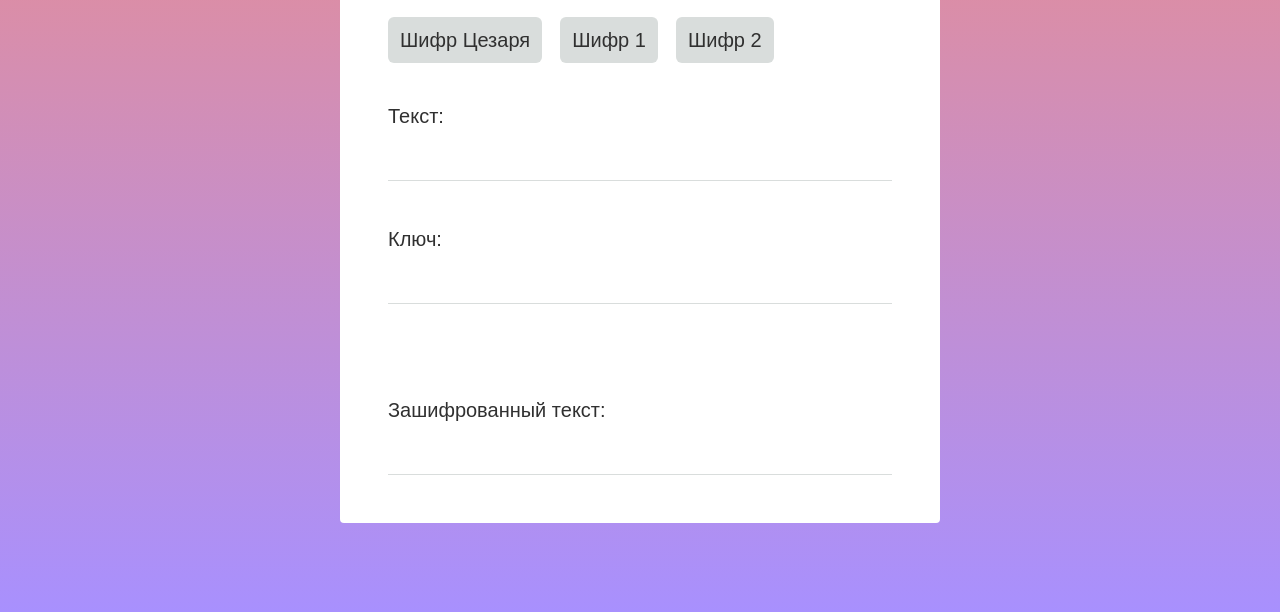
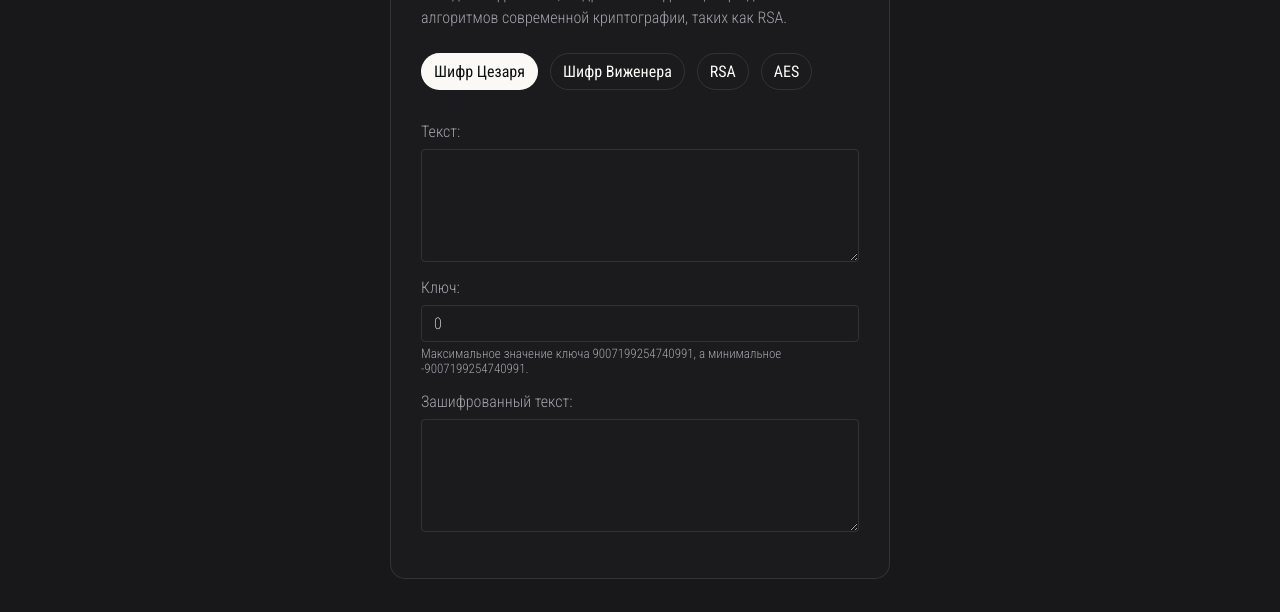
Before and after one commit to v-a-zagoruyko/school-project-ciphers, a plain HTML site: page index.html in a window 1280 px wide. Shown: the part 188-800 px from the top of the page. Drawn offline with Linux system fonts and the light colour scheme.

Commit message:
Implement ceaser cipher

```diff
--- a/index.html
+++ b/index.html
@@ -1,47 +1,78 @@
 <!DOCTYPE html>
 <html lang="ru">
+
 <head>
     <meta charset="UTF-8" />
     <meta name="viewport" content="width=device-width, initial-scale=1.0" />
 
-    <link rel="stylesheet" href="reset.css" />
     <link rel="stylesheet" href="style.css" />
 
     <title></title>
 </head>
+
 <body>
     <section class="section">
         <form action="" class="form">
-        <h1 class="title">Шифры от Никитоса</h1>
+            <h1 class="form__title">
+                Исследование шифров:<br /><span class="form-title--bright">от Цезаря до RSA</span>
+            </h1>
+            <p class="form__text">
+                В рамках проекта мы сравниваем исторические и современные методы
+                шифрования, от древних шифров Цезаря до сложных алгоритмов современной
+                криптографии, таких как RSA.
+            </p>
 
-        <div class="ciphers-select">
-            <div>
-                <input class="input--radio" type="radio" name="cipher" id="ceaser-cipher">
-                <label class="label label--radio" for="ceaser-cipher">Шифр Цезаря</label>
+            <div class="radio-container">
+                <div class="radio-group">
+                    <input
+                        id="ceaser-cipher"
+                        name="ciphers-radio-input"
+                        class="radio-group--input"
+                        type="radio"
+                        data-form-target="ceaser-cipher-form"
+                        checked
+                    />
+                    <label class="radio-group--label" for="ceaser-cipher">Шифр Цезаря</label>
                 </div>
-            <div>
-                <input class="input--radio" type="radio" name="cipher" id="1-cipher">
-                <label class="label label--radio" for="1-cipher">Шифр 1</label>
+
+                <div class="radio-group--block">
+                    <input id="vigenere-cipher" name="ciphers-radio-input" class="radio-group--input" type="radio" />
+                    <label class="radio-group--label" for="vigenere-cipher">Шифр Виженера</label>
                 </div>
-            <div>
-                <input class="input--radio" type="radio" name="cipher" id="2-cipher">
-                <label class="label label--radio" for="2-cipher">Шифр 2</label>
+
+                <div class="radio-group--block">
+                    <input id="rsa-cipher" name="ciphers-radio-input" class="radio-group--input" type="radio" />
+                    <label class="radio-group--label" for="rsa-cipher">RSA</label>
+                </div>
+
+                <div class="radio-group--block">
+                    <input id="aes-cipher" name="ciphers-radio-input" class="radio-group--input" type="radio" />
+                    <label class="radio-group--label" for="aes-cipher">AES</label>
                 </div>
             </div>
 
-        <label class="label" for="general">Текст:</label>
-        <input id="general" class="input" type="text" />
+            <!-- Шифр Цезаря -->
+            <div id="ceaser-cipher-form" class="form-group-container">
+                <div class="form-group">
+                    <label class="form-group--label" for="ceaser-cipher-text">Текст:</label>
+                    <textarea id="ceaser-cipher-text" class="form-group--textarea" rows="5"></textarea>
+                </div>
 
-        <label class="label" for="cipher-key">Ключ:</label>
-        <input id="cipher-key" class="input input-cipher-key" type="text" />
+                <div class="form-group">
+                    <label class="form-group--label" for="ceaser-cipher-text">Ключ:</label>
+                    <input id="ceaser-cipher-key" class="form-group--input" type="text" value="0" />
+                    <span id="ceaser-cipher-key-caption" class="form-group--caption"></span>
+                </div>
 
-        <div class="result">
-            <label class="label" for="encrypted">Зашифрованный текст:</label>
-            <input id="encrypted" class="input" type="text" readonly />
+                <div class="form-group">
+                    <label class="form-group--label" for="encrypted">Зашифрованный текст:</label>
+                    <textarea id="ceaser-cipher-encrypted" class="form-group--textarea" rows="5"></textarea>
+                </div>
             </div>
         </form>
     </section>
 
-    <script src="script.js"></script>
+    <script src="js/script.js" type="module"></script>
 </body>
+
 </html>
--- /dev/null
+++ b/js/ceaser.js
@@ -0,0 +1,43 @@
+import { alphabet } from "./utils.js";
+
+export const getParsedCeaserKey = (candidate) => {
+    const key = parseInt(candidate) || 0;
+    if (key < Number.MIN_SAFE_INTEGER || key > Number.MAX_SAFE_INTEGER) {
+        return 0;
+    }
+    return key;
+}
+
+const getCharacterPosition = (pos, alphabet) => {
+  if (pos < 0) {
+    return alphabet.length - (Math.abs(pos) % alphabet.length);
+  }
+  return pos % alphabet.length;
+};
+
+const getCharacterAlphabet = (char) => {
+  if (alphabet.en.lower.indexOf(char) !== -1) {
+    return alphabet.en.lower;
+  }
+  if (alphabet.en.upper.indexOf(char) !== -1) {
+    return alphabet.en.upper;
+  }
+  if (alphabet.ru.lower.indexOf(char) !== -1) {
+    return alphabet.ru.lower;
+  }
+  if (alphabet.ru.upper.indexOf(char) !== -1) {
+    return alphabet.ru.upper;
+  }
+  return null;
+};
+
+const getCharacter = (char, key) => {
+  const alphabet = getCharacterAlphabet(char);
+  if (alphabet === null) {
+    return char;
+  }
+  return alphabet[getCharacterPosition(alphabet.indexOf(char) + key, alphabet)];
+};
+
+export const ceaserEncrypt = (text, key) =>
+  text.split("").reduce((acc, char) => acc + getCharacter(char, key), "");
--- /dev/null
+++ b/js/script.js
@@ -0,0 +1,57 @@
+import { ceaserEncrypt, getParsedCeaserKey } from "./ceaser.js";
+
+document.addEventListener("DOMContentLoaded", () => {
+  document
+    .querySelectorAll("input[name='ciphers-radio-input']")
+    .forEach((input) => {
+      input.addEventListener("change", (e) => {
+        const formsContainers = Array.from(document.getElementsByClassName(
+          "form-group-container"
+        ));
+        formsContainers.forEach((container) => (container.hidden = true));
+        const containerId = e.target.dataset.formTarget;
+        if (!containerId) {
+          return null;
+        }
+        document.getElementById(containerId).hidden = false;
+      });
+    });
+
+  const ceaserKeyCaption = document.getElementById("ceaser-cipher-key-caption");
+  const ceaserKeyInput = document.getElementById("ceaser-cipher-key");
+  const ceaserTextInput = document.getElementById("ceaser-cipher-text");
+  const ceaserEncryptedInput = document.getElementById(
+    "ceaser-cipher-encrypted"
+  );
+
+  ceaserKeyCaption.innerText = `Максимальное значение ключа ${Number.MAX_SAFE_INTEGER}, а минимальное ${Number.MIN_SAFE_INTEGER}.`;
+
+  ceaserTextInput.addEventListener("input", (e) => {
+    ceaserEncryptedInput.value = ceaserEncrypt(
+      e.target.value,
+      getParsedCeaserKey(ceaserKeyInput.value)
+    );
+  });
+
+  ceaserEncryptedInput.addEventListener("input", (e) => {
+    ceaserTextInput.value = ceaserEncrypt(
+      e.target.value,
+      getParsedCeaserKey(ceaserKeyInput.value) * -1
+    );
+  });
+
+  ceaserKeyInput.addEventListener("input", (e) => {
+    ceaserEncryptedInput.value = ceaserEncrypt(
+      ceaserTextInput.value,
+      getParsedCeaserKey(e.target.value)
+    );
+  });
+
+  ceaserKeyInput.addEventListener("input", (e) => {
+    e.target.value = e.target.value
+      .replace(/[^0-9.-]/g, "")
+      .replace(/(\..*?)\..*/g, "$1")
+      .replace(/^(-)|-+/g, "$1")
+      .replace(/^0[^]/, "0");
+  });
+});
--- /dev/null
+++ b/js/utils.js
@@ -0,0 +1,13 @@
+const russianAlphabet = "АБВГДЕЁЖЗИЙКЛМНОПРСТУФХЦЧШЩЪЫЬЭЮЯ";
+const englishAlphabet = "ABCDEFGHIJKLMNOPQRSTUVWXYZ";
+
+export const alphabet = {
+    ru: {
+        upper: russianAlphabet,
+        lower: russianAlphabet.toLowerCase(),
+    },
+    en: {
+        upper: englishAlphabet,
+        lower: englishAlphabet.toLowerCase(),
+    },
+}
--- a/reset.css
+++ /dev/null
@@ -1,45 +0,0 @@
-html, body, div, span, applet, object, iframe,
-h1, h2, h3, h4, h5, h6, p, blockquote, pre,
-a, abbr, acronym, address, big, cite, code,
-del, dfn, em, img, ins, kbd, q, s, samp,
-small, strike, strong, sub, sup, tt, var,
-b, u, i, center,
-dl, dt, dd, ol, ul, li,
-fieldset, form, label, legend,
-table, caption, tbody, tfoot, thead, tr, th, td,
-article, aside, canvas, details, embed,
-figure, figcaption, footer, header, hgroup,
-menu, nav, output, ruby, section, summary,
-time, mark, audio, video {
-	margin: 0;
-	padding: 0;
-	border: 0;
-	font-size: 100%;
-	font: inherit;
-	vertical-align: baseline;
-    box-sizing: border-box;
-    font-family: sans-serif;
-}
-/* HTML5 display-role reset for older browsers */
-article, aside, details, figcaption, figure,
-footer, header, hgroup, menu, nav, section {
-	display: block;
-}
-body {
-	line-height: 1;
-}
-ol, ul {
-	list-style: none;
-}
-blockquote, q {
-	quotes: none;
-}
-blockquote:before, blockquote:after,
-q:before, q:after {
-	content: '';
-	content: none;
-}
-table {
-	border-collapse: collapse;
-	border-spacing: 0;
-}
--- a/style.css
+++ b/style.css
@@ -1,76 +1,163 @@
+@import url("https://fonts.googleapis.com/css2?family=Roboto+Condensed:ital,wght@0,100..900;1,100..900&display=swap");
+
+:root {
+  --var-background: #18181b;
+  --var-form-background: rgba(255, 255, 255, 0.015);
+  --var-base-border: rgba(255, 255, 255, 0.1);
+  --var-base-text: #a1a1aa;
+  --var-white-text: #faf9f6;
+  --var-black-text: #0e1111;
+  --var-white: #faf9f6;
+  --var-black: #0e1111;
+
+  --var-radio-block-background: hsl(215, 51%, 70%);
+  --var-radio-block-active-background: hsl(178, 100%, 50%);
+}
+
+html {
+  box-sizing: border-box;
+}
+
+*,
+*::before,
+*::after,
+input {
+  margin: 0;
+  font-family: "Roboto Condensed", sans-serif;
+  font-optical-sizing: auto;
+  font-style: normal;
+  box-sizing: inherit;
+}
+
+body {
+  background-color: var(--var-background);
+}
+
 .section {
   width: 100%; /* Ширина */
-  height: 100vh; /* Высота (целый экран) */
+  min-height: 100vh; /* Высота (целый экран) */
   display: flex;
   justify-content: center;
   align-items: center;
-  background: linear-gradient(#ea8d8d, #a890fe);
+
+  @media (max-width: 768px) {
+    padding: 18px;
+  }
 }
 
 .form {
-  width: 600px; /* Ширина */
-  padding: 48px; /* Внутренний отступ */
+  padding: 30px; /* Внутренний отступ */
+  max-width: 500px;
   display: flex;
   flex-direction: column;
-  background-color: #ffffff;
+  background-color: var(--var-form-background); /* Цвет фона */
+  border: 1px solid var(--var-base-border); /* Ширина, вид и цвет рамки */
+  border-radius: 15px; /* Закругление углов */
+
+  @media (max-width: 768px) {
+    max-width: 100%;
+    width: 100%;
+  }
+}
+
+.form__title {
+  margin-bottom: 12px; /* Отступ снизу */
+  color: var(--var-white-text); /* Цвет текста */
+  font-size: 28px; /* Размер шрифта */
+  line-height: 1.25; /* Межстрочное расстояние */
+  font-weight: 500; /* Жирность шрифта */
+}
+
+.form__text {
+  margin-bottom: 24px; /* Отступ снизу */
+  color: var(--var-base-text); /* Цвет текста */
+  font-size: 16px; /* Размер шрифта */
+  line-height: 1.5; /* Межстрочное расстояние */
+  font-weight: 300; /* Жирность шрифта */
+}
+
+.form-title--bright {
+  color: var(--var-base-text); /* Цвет текста */
+}
+
+.form-group-container {
+  margin-top: 24px; /* Отступ сверху */
+}
+
+.form-group {
+  margin-bottom: 16px; /* Отступ снизу */
+  display: flex;
+  flex-direction: column;
+}
+
+.form-group--input {
+  padding: 8px 12px; /* Внутренний отступ */
+  color: var(--var-white-text); /* Цвет текста */
+  font-size: 16px; /* Размер шрифта */
+  font-weight: 200; /* Толшина шрифта */
+  outline: 0; /* Убираем рамку при фокусе */
+  background-color: transparent; /* Прозрачный цвет фона */
+  border: 0; /* Убираем рамку */
+  border: 1px solid var(--var-base-border); /* Ширина, вид и цвет рамки */
   border-radius: 4px; /* Закругление углов */
 }
 
-.ciphers-select {
-    margin-bottom: 24px;
-    display: flex;
-    justify-content: flex-start;
-    column-gap: 18px;
+.form-group--textarea {
+  padding: 8px 12px; /* Внутренний отступ */
+  color: var(--var-white-text); /* Цвет текста */
+  font-size: 16px; /* Размер шрифта */
+  font-weight: 200; /* Толшина шрифта */
+  outline: 0; /* Убираем рамку при фокусе */
+  background-color: transparent; /* Прозрачный цвет фона */
+  border: 0; /* Убираем рамку */
+  border: 1px solid var(--var-base-border); /* Ширина, вид и цвет рамки */
+  border-radius: 4px; /* Закругление углов */
+  resize: vertical; /* Изменение размеров только по вертикали */
 }
 
-.result {
-    display: flex;
-    flex-direction: column;
-    margin-top: 48px;
+.form-group--label {
+  margin-bottom: 8px; /* Отступ снизу */
+  color: var(--var-base-text); /* Цвет текста */
+  font-size: 16px; /* Размер шрифта */
+  font-weight: 300; /* Толшина шрифта */
 }
 
-.input {
-  margin-bottom: 16px; /* Отступ снизу */
-  padding: 10px 0; /* Внутренний отступ */
-  font-family: sans-serif;
-  font-size: 24px;
-  font-weight: 200;
-  outline: 0; /* Граница/рамка при фокусе */
-  border: 0;
-  border-bottom: 1px solid #d9dddc; /* Граница/рамка */
+.form-group--caption {
+  margin-top: 4px; /* Отступ снизу */
+  color: var(--var-base-text); /* Цвет текста */
+  font-size: 13px; /* Размер шрифта */
+  font-weight: 300; /* Толшина шрифта */
 }
 
-.input:last-child {
-  margin-bottom: 0;
+.radio-container {
+  margin-bottom: 8px; /* Отступ снизу */
+  display: flex;
+  flex-wrap: wrap;
+  justify-content: flex-start;
+  gap: 12px; /* Отступ между элементами внутри контейнера */
 }
 
-.input--radio {
-    position: fixed;
-    opacity: 0;
+.radio-group--label {
+  font-size: 16px; /* Размер шрифта */
+  font-weight: 400; /* Толшина шрифта */
+  line-height: 2.3;
 }
 
-.input--radio:checked+label {
-    color: #FFFFFF;
-    background-color: #a890fe;
+.radio-group--input {
+  position: fixed;
+  opacity: 0; /* Прозрачность */
 }
 
-.input--radio+label {
-    padding: 12px;
-    background-color: #d9dddc;
-    border-radius: 6px;
+.radio-group--input + label {
+  padding: 8px 12px; /* Внутренний отступ */
+  color: var(--var-white-text); /* Цвет текста */
+  border: 1px solid var(--var-base-border); /* Ширина, вид и цвет рамки */
+  border-radius: 100px; /* Закругление рамки */
+  cursor: pointer; /* Вид курсора */
+  transition: color 0.1s ease-in-out, background-color 0.2s ease-in-out; /* Анимация изменения цвета текста и фона */
 }
 
-.title {
-  margin-bottom: 48px;
-  font-size: 32px;
-  text-align: center;
-  font-weight: 600;
+.radio-group--input:checked + label {
+  color: var(--var-black-text); /* Цвет текст */
+  background-color: var(--var-white); /* Цвет фона */
 }
-
-.label {
-  margin-top: 32px;
-  margin-bottom: 6px;
-  color: #303030;
-  font-size: 20px;
-  font-weight: 400;
-}
```
Also changed, not shown: script.js (deleted, +0 -47 lines). Lines whose indentation alone changed are shown as unchanged.
